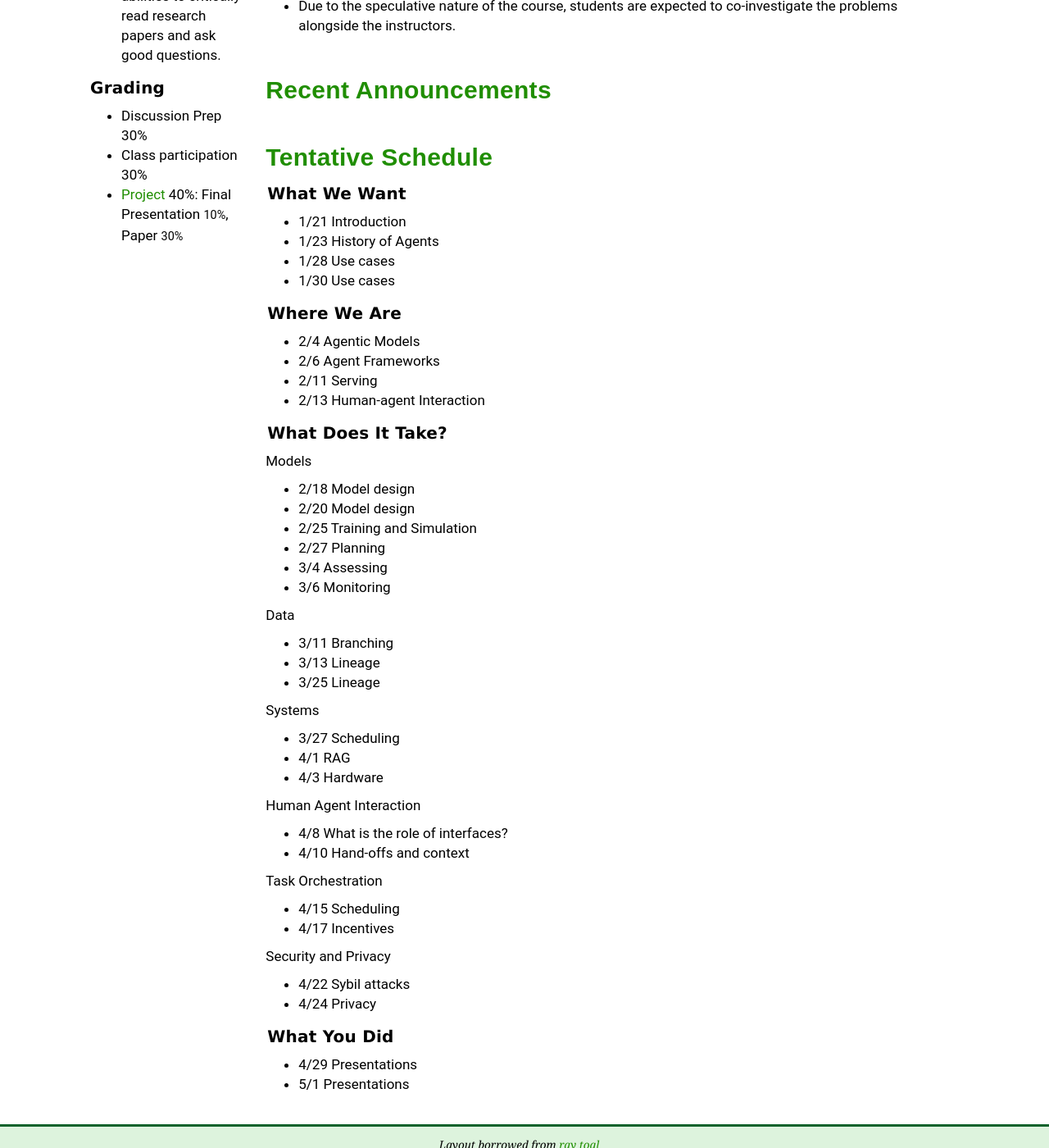
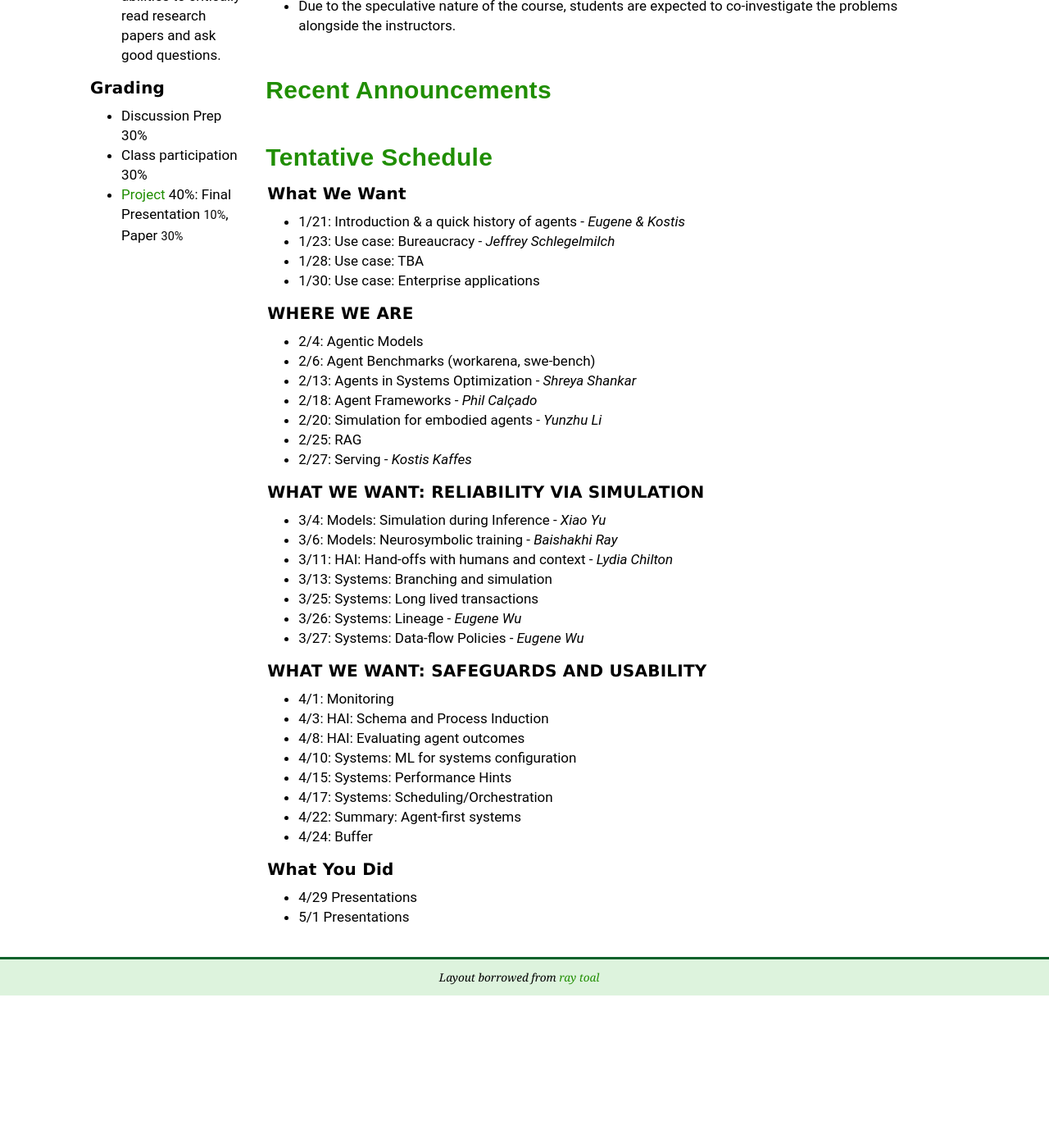
Before and after one commit to w6113/w6113.github.io, a Jekyll site: the page built from index.md, in a window 1280 px wide and 1400 px high, scrolled down 962 px. Shown: the whole window at 82% size. Built offline with Jekyll 4.4.1, drawn with Linux system fonts in a browser that asks for light colours; after the commit the page ends 2176 px from its top, so only the background shows below that.

Commit message:
lazy commit msg

```diff
--- a/index.md
+++ b/index.md
@@ -44,63 +44,49 @@ Broad questions include
 
 ## Tentative Schedule
 
+
 #### What We Want
 
-* 1/21	Introduction
-* 1/23	History of Agents
-* 1/28	Use cases
-* 1/30	Use cases
+- 1/21: Introduction & a quick history of agents - *Eugene & Kostis*
+- 1/23: Use case: Bureaucracy - *Jeffrey Schlegelmilch*
+- 1/28: Use case: TBA
+- 1/30: Use case: Enterprise applications
 
-#### Where We Are
+#### WHERE WE ARE
+- 2/4: Agentic Models
+- 2/6: Agent Benchmarks (workarena, swe-bench)
+- 2/13: Agents in Systems Optimization - *Shreya Shankar*
+- 2/18: Agent Frameworks - *Phil Calçado*
+- 2/20: Simulation for embodied agents - *Yunzhu Li*
+- 2/25: RAG
+- 2/27: Serving - *Kostis Kaffes*
 
-* 2/4	Agentic Models
-* 2/6	Agent Frameworks
-* 2/11	Serving
-* 2/13	Human-agent Interaction
+#### WHAT WE WANT: RELIABILITY VIA SIMULATION
 
-#### What Does It Take?
+- 3/4: Models: Simulation during Inference - *Xiao Yu*
+- 3/6: Models: Neurosymbolic training - *Baishakhi Ray*
+- 3/11: HAI: Hand-offs with humans and context - *Lydia Chilton*
+- 3/13: Systems: Branching and simulation
+- 3/25: Systems: Long lived transactions
+- 3/26: Systems: Lineage - *Eugene Wu*
+- 3/27: Systems: Data-flow Policies - *Eugene Wu*
 
-Models
+#### WHAT WE WANT: SAFEGUARDS AND USABILITY
 
-* 2/18	Model design
-* 2/20	Model design
-* 2/25	Training and Simulation
-* 2/27	Planning
-* 3/4	Assessing
-* 3/6	Monitoring
+- 4/1: Monitoring
+- 4/3: HAI: Schema and Process Induction
+- 4/8: HAI: Evaluating agent outcomes
+- 4/10: Systems: ML for systems configuration
+- 4/15: Systems: Performance Hints
+- 4/17: Systems: Scheduling/Orchestration
+- 4/22: Summary: Agent-first systems
+- 4/24: Buffer
 
-Data
-
-* 3/11	Branching
-* 3/13	Lineage
-* 3/25	Lineage
-
-Systems
-
-* 3/27	Scheduling
-* 4/1	RAG
-* 4/3	Hardware
-
-Human Agent Interaction
-
-* 4/8	What is the role of interfaces?
-* 4/10	Hand-offs and context
-
-Task Orchestration
-
-* 4/15	Scheduling
-* 4/17	Incentives
-
-Security and Privacy
-
-* 4/22	Sybil attacks
-* 4/24	Privacy
 
 #### What You Did
 
 * 4/29	Presentations
 * 5/1	Presentations
-
 
 <!--
 <style>
```
